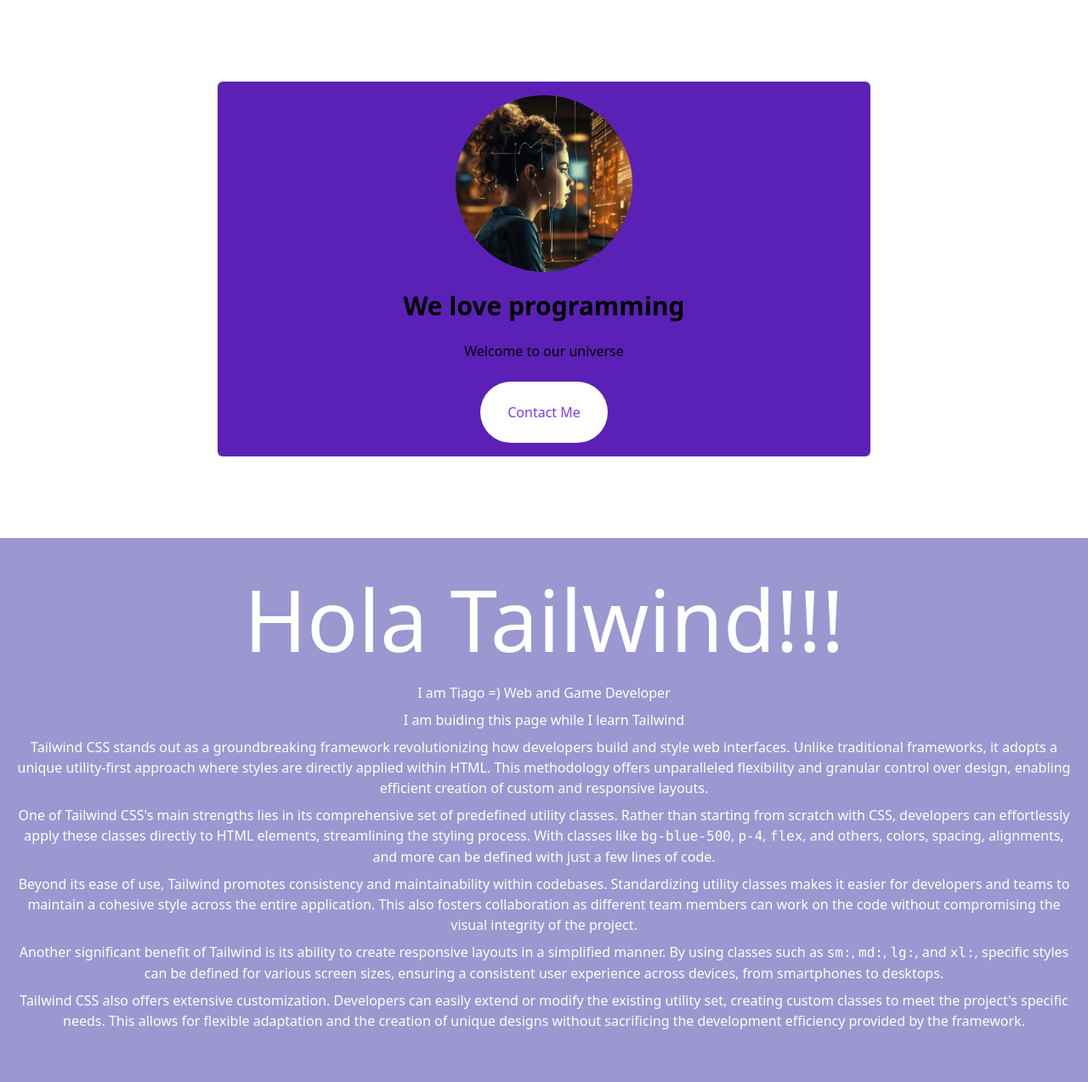
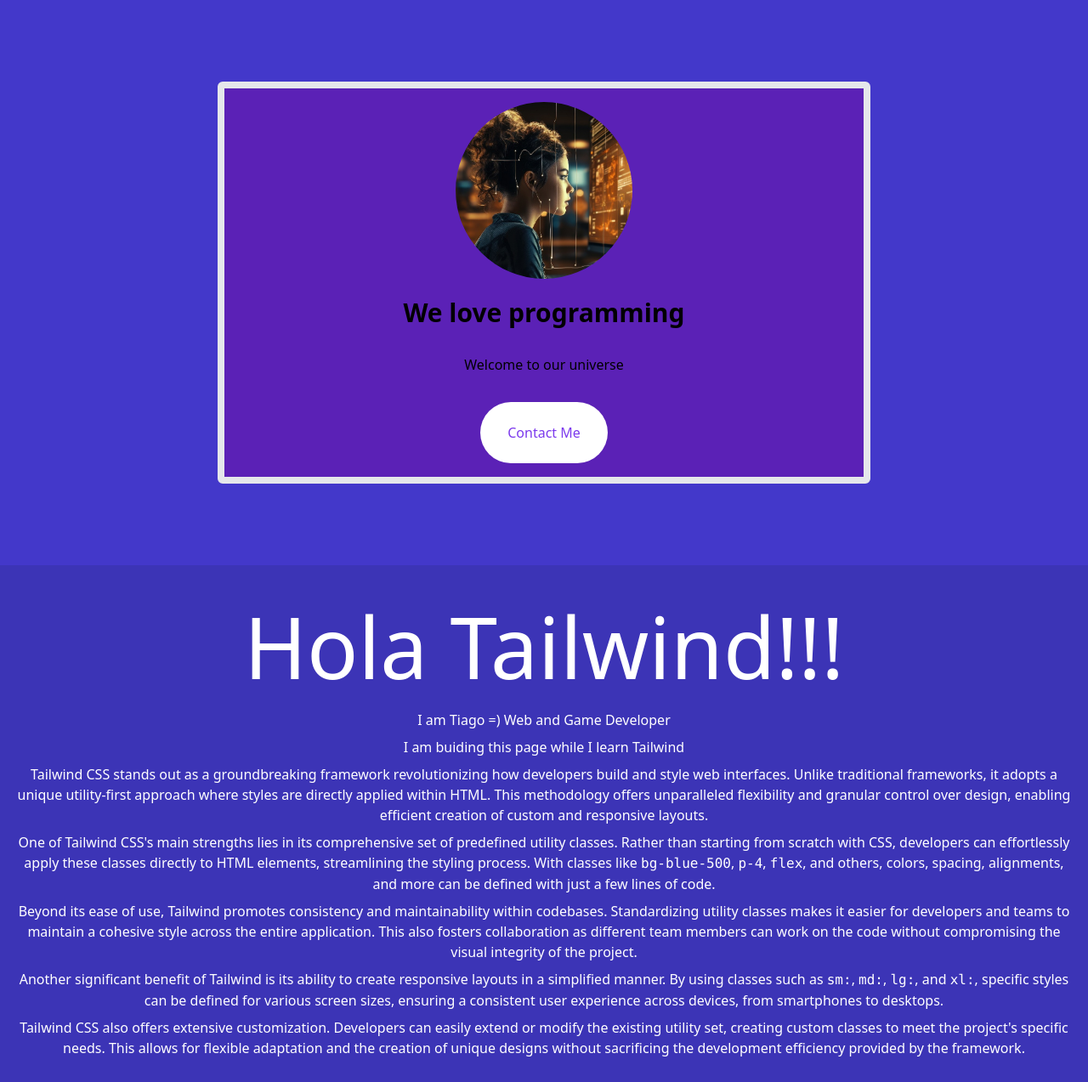
Before and after one commit to tiagoskaterock/tailwind-landing-page, a PHP site: page / in a window 1280 px wide. Shown: the whole page at 85% size. Before the commit the page ends 1211 px from the top, so only its background shows below. Run offline with PHP 8.4, Linux system fonts and the light colour scheme.

Commit message:
13. Bordes en Tailwind + Practica Sección

```diff
--- a/index.php
+++ b/index.php
@@ -6,10 +6,10 @@
 	<title>Hola Tailwind!!!</title>
 	<link rel="stylesheet" type="text/css" href="src/css/estilos.css">
 </head>
-<body class=h-screen>
+<body class="h-screen bg-indigo-700">
 
 	<article
-		class="w-5/6 max-w-screen-md bg-violet-800 my-24 mx-auto px-6 py-4 rounded-md text-center">
+		class="w-5/6 max-w-screen-md bg-violet-800 my-24 mx-auto px-6 py-4 rounded-md text-center border-8">
 		<img
 			class="w-52 mx-auto mb-4 rounded-full object-cover"
 			src="girl.jpg"
--- a/src/css/estilos.css
+++ b/src/css/estilos.css
@@ -568,6 +568,14 @@ video {
   margin-bottom: 1.5rem;
 }
 
+.mb-8 {
+  margin-bottom: 2rem;
+}
+
+.mt-6 {
+  margin-top: 1.5rem;
+}
+
 .inline-block {
   display: inline-block;
 }
@@ -624,6 +632,10 @@ video {
   border-radius: 50px;
 }
 
+.border-8 {
+  border-width: 8px;
+}
+
 .bg-red-800 {
   --tw-bg-opacity: 1;
   background-color: rgb(153 27 27 / var(--tw-bg-opacity));
@@ -665,6 +677,16 @@ video {
 .bg-white {
   --tw-bg-opacity: 1;
   background-color: rgb(255 255 255 / var(--tw-bg-opacity));
+}
+
+.bg-indigo-100 {
+  --tw-bg-opacity: 1;
+  background-color: rgb(224 231 255 / var(--tw-bg-opacity));
+}
+
+.bg-indigo-700 {
+  --tw-bg-opacity: 1;
+  background-color: rgb(67 56 202 / var(--tw-bg-opacity));
 }
 
 .object-cover {
```
